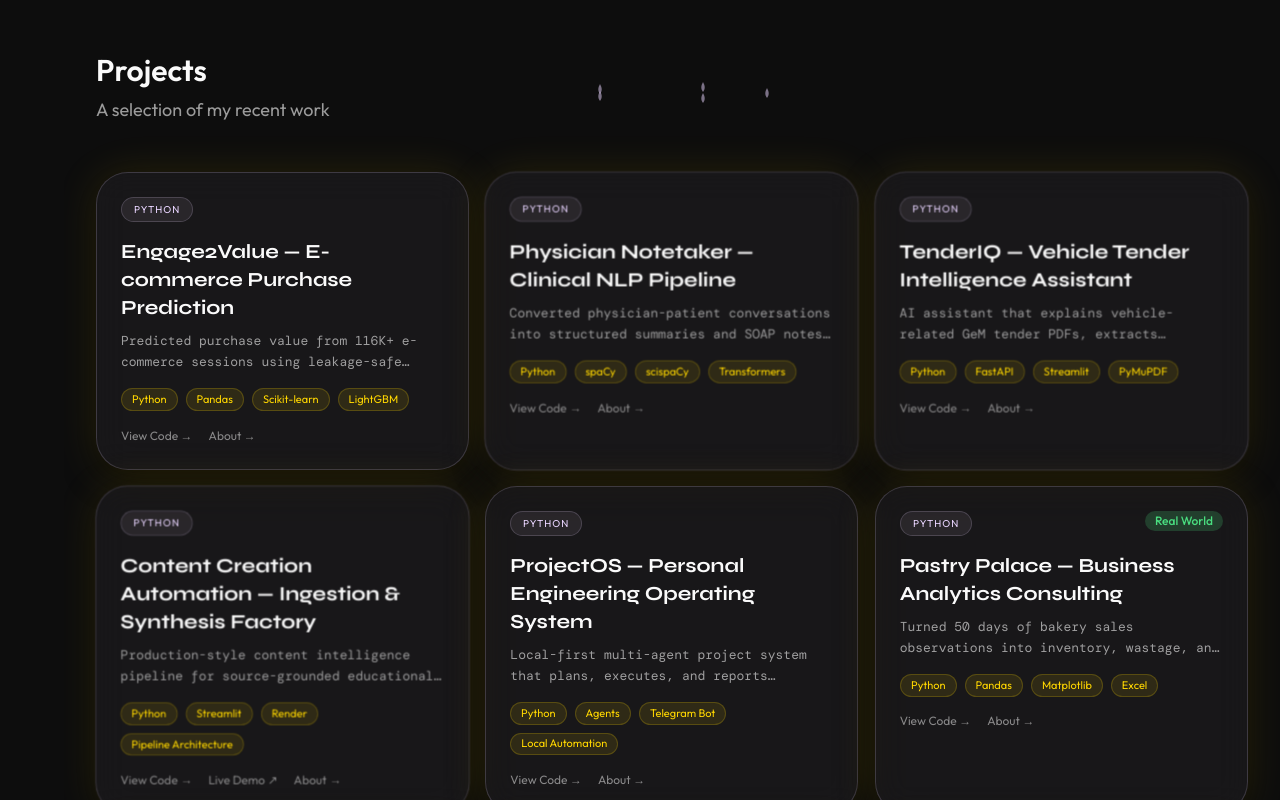
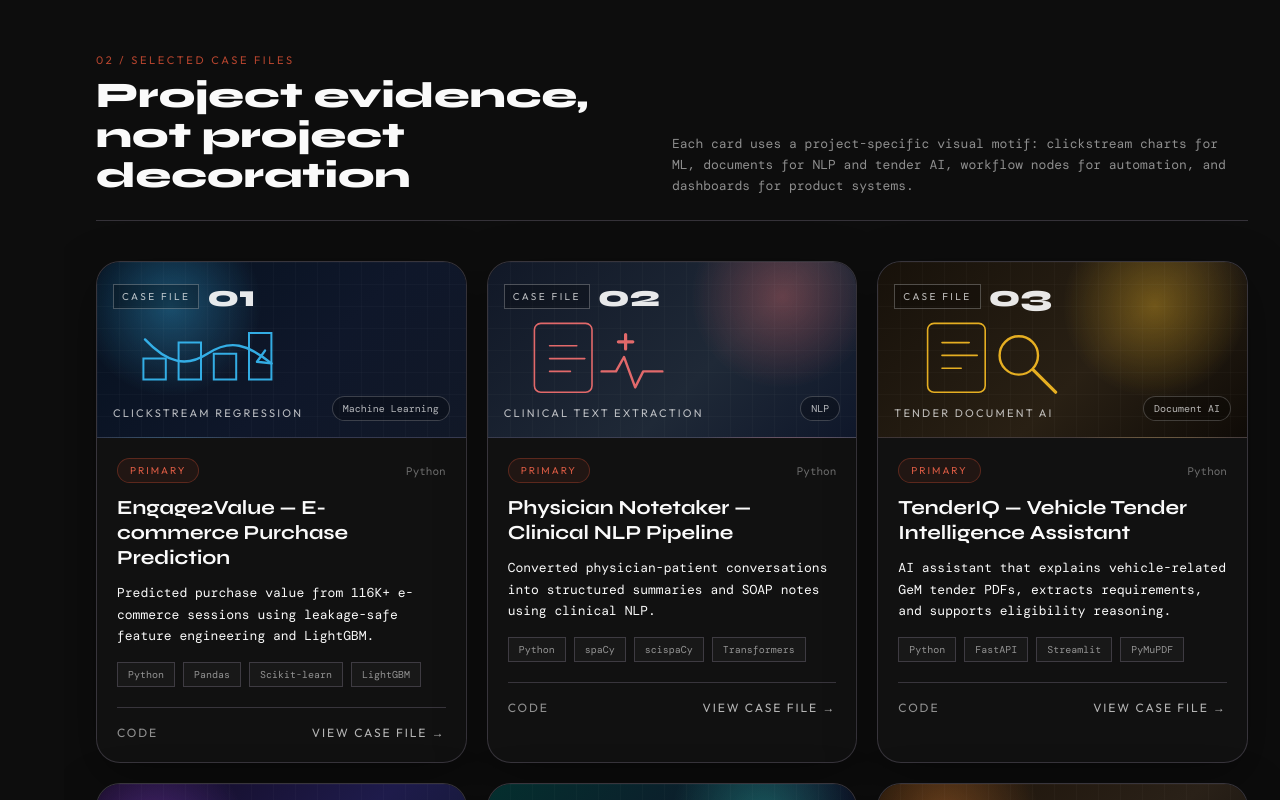
Before and after one commit to 00-Aryan/PortFolio, a Next.js app: page / in a window 1280 px wide. Shown: the part 1320-2120 px from the top of the page. Built offline with nearby package versions, Linux system fonts and the light colour scheme.

Commit message:
Redesign case file project cards

```diff
--- a/components/Projects.tsx
+++ b/components/Projects.tsx
@@ -2,124 +2,252 @@
 
 import { motion } from 'framer-motion'
 import Link from 'next/link'
-import { projects } from '@/data/projects'
+import { projects, type Project } from '@/data/projects'
+
+const visualThemes: Record<Project['visualTheme'], { background: string; accent: string }> = {
+  'ecommerce-ml': {
+    background: 'radial-gradient(circle at 20% 25%, rgba(56,189,248,0.35), transparent 28%), linear-gradient(135deg, #06111f 0%, #0f172a 58%, #111827 100%)',
+    accent: '#38bdf8',
+  },
+  'clinical-nlp': {
+    background: 'radial-gradient(circle at 80% 20%, rgba(248,113,113,0.32), transparent 28%), linear-gradient(135deg, #111827 0%, #1f2937 60%, #0f172a 100%)',
+    accent: '#f87171',
+  },
+  'tender-intelligence': {
+    background: 'radial-gradient(circle at 75% 25%, rgba(251,191,36,0.34), transparent 30%), linear-gradient(135deg, #17110a 0%, #292014 58%, #0f0b07 100%)',
+    accent: '#fbbf24',
+  },
+  'content-pipeline': {
+    background: 'radial-gradient(circle at 15% 30%, rgba(168,85,247,0.34), transparent 28%), linear-gradient(135deg, #12091f 0%, #1e1b4b 55%, #0f172a 100%)',
+    accent: '#a855f7',
+  },
+  'agent-os': {
+    background: 'radial-gradient(circle at 75% 20%, rgba(45,212,191,0.34), transparent 30%), linear-gradient(135deg, #042f2e 0%, #0f172a 58%, #020617 100%)',
+    accent: '#2dd4bf',
+  },
+  'business-analytics': {
+    background: 'radial-gradient(circle at 18% 18%, rgba(251,146,60,0.32), transparent 28%), linear-gradient(135deg, #1c1208 0%, #2a2118 60%, #0f0d0a 100%)',
+    accent: '#fb923c',
+  },
+  'recommender-system': {
+    background: 'radial-gradient(circle at 72% 18%, rgba(96,165,250,0.32), transparent 30%), linear-gradient(135deg, #07111f 0%, #172554 55%, #020617 100%)',
+    accent: '#60a5fa',
+  },
+  'daily-tracker': {
+    background: 'radial-gradient(circle at 25% 20%, rgba(74,222,128,0.3), transparent 28%), linear-gradient(135deg, #07170d 0%, #16251a 58%, #020617 100%)',
+    accent: '#4ade80',
+  },
+  'judicial-scraping': {
+    background: 'radial-gradient(circle at 80% 22%, rgba(203,213,225,0.25), transparent 30%), linear-gradient(135deg, #111111 0%, #1f2937 60%, #030712 100%)',
+    accent: '#cbd5e1',
+  },
+  'quiz-platform': {
+    background: 'radial-gradient(circle at 20% 20%, rgba(244,114,182,0.3), transparent 28%), linear-gradient(135deg, #1f0a18 0%, #312036 58%, #020617 100%)',
+    accent: '#f472b6',
+  },
+}
+
+function VisualGlyph({ theme, accent }: { theme: Project['visualTheme']; accent: string }) {
+  const stroke = accent
+
+  if (theme === 'clinical-nlp') {
+    return (
+      <svg viewBox="0 0 220 120" className="absolute inset-x-6 bottom-8 h-24 opacity-90">
+        <rect x="28" y="18" width="72" height="86" rx="8" fill="none" stroke={stroke} strokeWidth="2" />
+        <path d="M47 46h34M47 62h44M47 78h26" stroke={stroke} strokeWidth="2" strokeLinecap="round" />
+        <path d="M142 32v18M133 41h18" stroke={stroke} strokeWidth="4" strokeLinecap="round" />
+        <path d="M112 78h18l10-18 14 38 10-20h24" fill="none" stroke={stroke} strokeWidth="3" strokeLinecap="round" strokeLinejoin="round" />
+      </svg>
+    )
+  }
+
+  if (theme === 'tender-intelligence') {
+    return (
+      <svg viewBox="0 0 220 120" className="absolute inset-x-6 bottom-8 h-24 opacity-90">
+        <rect x="32" y="18" width="72" height="86" rx="8" fill="none" stroke={stroke} strokeWidth="2" />
+        <path d="M50 42h34M50 58h44M50 74h24" stroke={stroke} strokeWidth="2" strokeLinecap="round" />
+        <circle cx="146" cy="58" r="24" fill="none" stroke={stroke} strokeWidth="3" />
+        <path d="M164 76l28 28" stroke={stroke} strokeWidth="4" strokeLinecap="round" />
+      </svg>
+    )
+  }
+
+  if (theme === 'content-pipeline' || theme === 'agent-os') {
+    return (
+      <svg viewBox="0 0 220 120" className="absolute inset-x-6 bottom-8 h-24 opacity-90">
+        <circle cx="40" cy="60" r="15" fill="none" stroke={stroke} strokeWidth="3" />
+        <circle cx="110" cy="34" r="15" fill="none" stroke={stroke} strokeWidth="3" />
+        <circle cx="110" cy="86" r="15" fill="none" stroke={stroke} strokeWidth="3" />
+        <circle cx="180" cy="60" r="15" fill="none" stroke={stroke} strokeWidth="3" />
+        <path d="M55 56l40-16M55 64l40 16M125 40l40 16M125 80l40-16" stroke={stroke} strokeWidth="2" strokeLinecap="round" />
+      </svg>
+    )
+  }
+
+  if (theme === 'daily-tracker') {
+    return (
+      <svg viewBox="0 0 220 120" className="absolute inset-x-6 bottom-8 h-24 opacity-90">
+        <rect x="24" y="22" width="48" height="76" rx="8" fill="none" stroke={stroke} strokeWidth="2" />
+        <rect x="86" y="22" width="48" height="76" rx="8" fill="none" stroke={stroke} strokeWidth="2" />
+        <rect x="148" y="22" width="48" height="76" rx="8" fill="none" stroke={stroke} strokeWidth="2" />
+        <path d="M38 42h20M100 42h20M162 42h20M38 61h14M100 61h18M162 61h12" stroke={stroke} strokeWidth="2" strokeLinecap="round" />
+      </svg>
+    )
+  }
+
+  if (theme === 'judicial-scraping') {
+    return (
+      <svg viewBox="0 0 220 120" className="absolute inset-x-6 bottom-8 h-24 opacity-90">
+        <rect x="26" y="28" width="92" height="64" rx="6" fill="none" stroke={stroke} strokeWidth="2" />
+        <path d="M26 48h92M26 68h92M56 28v64M88 28v64" stroke={stroke} strokeWidth="1.5" />
+        <path d="M138 60h42M166 44l16 16-16 16" fill="none" stroke={stroke} strokeWidth="3" strokeLinecap="round" strokeLinejoin="round" />
+      </svg>
+    )
+  }
+
+  if (theme === 'quiz-platform') {
+    return (
+      <svg viewBox="0 0 220 120" className="absolute inset-x-6 bottom-8 h-24 opacity-90">
+        <rect x="34" y="18" width="72" height="86" rx="8" fill="none" stroke={stroke} strokeWidth="2" />
+        <path d="M50 44l8 8 18-20M50 72l8 8 18-20" fill="none" stroke={stroke} strokeWidth="3" strokeLinecap="round" strokeLinejoin="round" />
+        <path d="M132 86a34 34 0 1 1 58 0" fill="none" stroke={stroke} strokeWidth="3" strokeLinecap="round" />
+        <path d="M161 84l18-28" stroke={stroke} strokeWidth="3" strokeLinecap="round" />
+      </svg>
+    )
+  }
+
+  if (theme === 'recommender-system') {
+    return (
+      <svg viewBox="0 0 220 120" className="absolute inset-x-6 bottom-8 h-24 opacity-90">
+        <circle cx="48" cy="60" r="12" fill="none" stroke={stroke} strokeWidth="3" />
+        <circle cx="104" cy="34" r="12" fill="none" stroke={stroke} strokeWidth="3" />
+        <circle cx="104" cy="86" r="12" fill="none" stroke={stroke} strokeWidth="3" />
+        <circle cx="164" cy="40" r="12" fill="none" stroke={stroke} strokeWidth="3" />
+        <circle cx="174" cy="84" r="12" fill="none" stroke={stroke} strokeWidth="3" />
+        <path d="M60 56l32-16M60 64l32 16M116 36l36 4M116 84l46 0M113 45l49 31" stroke={stroke} strokeWidth="2" strokeLinecap="round" />
+      </svg>
+    )
+  }
+
+  return (
+    <svg viewBox="0 0 220 120" className="absolute inset-x-6 bottom-8 h-24 opacity-90">
+      <path d="M28 88h28V62H28v26ZM72 88h28V42H72v46ZM116 88h28V56h-28v32ZM160 88h28V30h-28v58Z" fill="none" stroke={stroke} strokeWidth="2.5" />
+      <path d="M30 38c28 30 52 35 78 18 29-19 50-12 80 12" fill="none" stroke={stroke} strokeWidth="3" strokeLinecap="round" />
+      <path d="M188 68l-18-2 10-14" fill="none" stroke={stroke} strokeWidth="3" strokeLinecap="round" strokeLinejoin="round" />
+    </svg>
+  )
+}
+
+function ProjectVisual({ project }: { project: Project }) {
+  const theme = visualThemes[project.visualTheme]
+
+  return (
+    <div className="relative h-44 overflow-hidden border-b border-nika-haki-border" style={{ background: theme.background }}>
+      <div
+        className="absolute inset-0 opacity-20"
+        style={{
+          backgroundImage:
+            'linear-gradient(rgba(250,250,250,0.12) 1px, transparent 1px), linear-gradient(90deg, rgba(250,250,250,0.12) 1px, transparent 1px)',
+          backgroundSize: '22px 22px',
+        }}
+      />
+      <div className="absolute left-4 top-4 flex items-center gap-2">
+        <span className="border border-white/25 bg-black/25 px-2 py-1 font-outfit text-[10px] uppercase tracking-[0.24em] text-white/70">
+          Case File
+        </span>
+        <span className="font-display text-3xl font-black text-white/90">{project.caseFile}</span>
+      </div>
+      <VisualGlyph theme={project.visualTheme} accent={theme.accent} />
+      <div className="absolute bottom-4 left-4 right-4 flex items-end justify-between gap-4">
+        <p className="font-outfit text-[11px] uppercase tracking-[0.2em] text-white/70">{project.visualLabel}</p>
+        <span className="rounded-full border border-white/20 bg-black/25 px-2.5 py-1 font-body text-[10px] text-white/70">
+          {project.category}
+        </span>
+      </div>
+    </div>
+  )
+}
 
 export default function Projects() {
   return (
-    <section id="projects" className="py-20 px-8">
-      <div className="max-w-7xl mx-auto">
+    <section id="projects" className="py-20 px-4 sm:px-8">
+      <div className="mx-auto max-w-7xl">
         <motion.div
-          initial={{ opacity: 0, y: 30 }}
+          initial={{ opacity: 0, y: 24 }}
           whileInView={{ opacity: 1, y: 0 }}
           viewport={{ once: true }}
-          transition={{ duration: 0.6, ease: 'easeOut' }}
-          className="mb-12 relative"
+          transition={{ duration: 0.5, ease: 'easeOut' }}
+          className="mb-10 flex flex-col justify-between gap-4 border-b border-nika-haki-border pb-6 md:flex-row md:items-end"
         >
-          <h2 className="text-3xl font-bold text-nika-white mb-2">Projects</h2>
-          <p className="text-nika-white/60 text-lg">A selection of my recent work</p>
-
-          {/* Robin flower petals */}
-          {[0, 72, 144, 216, 288].map((angle, index) => {
-            const rad = (angle * Math.PI) / 180
-            const x = 50 + 8 * Math.cos(rad)
-            const y = 50 + 8 * Math.sin(rad)
-            return (
-              <motion.svg
-                key={index}
-                className="absolute"
-                style={{ left: `${x}%`, top: `${y}%` }}
-                width="6"
-                height="10"
-                viewBox="0 0 6 10"
-                initial={{ scale: 0, opacity: 0 }}
-                whileInView={{ scale: 1, opacity: 1 }}
-                viewport={{ once: true }}
-                transition={{ delay: index * 0.1, type: 'spring', stiffness: 400, damping: 10 }}
-              >
-                <path
-                  d="M3 0 C4.5 3 6 6 3 10 C0 6 1.5 3 3 0"
-                  fill="rgba(233,213,255,0.5)"
-                />
-              </motion.svg>
-            )
-          })}
+          <div>
+            <p className="font-outfit text-[11px] uppercase tracking-[0.24em] text-[#B4442E]">02 / Selected Case Files</p>
+            <h2 className="mt-2 font-display text-3xl font-black text-nika-white md:text-4xl">Project evidence, not project decoration</h2>
+          </div>
+          <p className="max-w-xl font-body text-[13px] leading-relaxed text-nika-white/55">
+            Each card uses a project-specific visual motif: clickstream charts for ML, documents for NLP and tender AI, workflow nodes for automation, and dashboards for product systems.
+          </p>
         </motion.div>
 
-        <div className="grid grid-cols-1 md:grid-cols-2 lg:grid-cols-3 gap-4">
+        <div className="grid grid-cols-1 gap-5 md:grid-cols-2 xl:grid-cols-3">
           {projects.map((project, index) => (
-            <motion.div
+            <motion.article
               key={project.id}
-              className="glass-card p-6"
-              whileInView={{ opacity: 1, y: 0, scale: 1 }}
-              initial={{ opacity: 0, y: 40, scale: 0.95 }}
+              className="group overflow-hidden rounded-[24px] border border-nika-haki-border bg-[#111111] shadow-[0_16px_50px_rgba(0,0,0,0.35)] transition-transform duration-300 hover:-translate-y-1"
+              whileInView={{ opacity: 1, y: 0 }}
+              initial={{ opacity: 0, y: 28 }}
               viewport={{ once: true, margin: '-80px' }}
-              transition={{
-                type: 'spring',
-                stiffness: 200,
-                damping: 18,
-                delay: index * 0.12,
-              }}
+              transition={{ duration: 0.45, delay: index * 0.05, ease: 'easeOut' }}
             >
-                <div className="flex items-start justify-between mb-4">
-                  <span className="bg-nika-haki border border-nika-haki-border text-nika-haki-text font-outfit text-[10px] tracking-widest uppercase rounded-full px-3 py-1">
-                    {project.techStack[0]}
+              <ProjectVisual project={project} />
+
+              <div className="p-5">
+                <div className="mb-3 flex items-center justify-between gap-3">
+                  <span className="rounded-full border border-[#B4442E]/40 bg-[#B4442E]/10 px-3 py-1 font-outfit text-[10px] uppercase tracking-[0.2em] text-[#D85A43]">
+                    {project.priority}
                   </span>
-                  {project.slug === 'pastry-palace' && (
-                    <span className="inline-flex items-center px-2.5 py-0.5 rounded-full text-xs font-medium bg-nika-green/20 text-nika-green">
-                      Real World
-                    </span>
-                  )}
+                  <span className="font-body text-[11px] text-nika-white/40">{project.techStack[0]}</span>
                 </div>
 
-                <h3 className="font-display font-bold text-xl text-nika-white mb-2">
-                  {project.title}
-                </h3>
+                <h3 className="font-display text-xl font-bold leading-tight text-nika-white">{project.title}</h3>
+                <p className="mt-3 min-h-[58px] font-body text-[13px] leading-relaxed text-nika-white/58">{project.tagline}</p>
 
-                <p className="font-body text-[13px] text-nika-white/60 mb-4 line-clamp-2 leading-relaxed">
-                  {project.tagline}
-                </p>
-
-                <div className="flex flex-wrap gap-2 mb-4">
+                <div className="mt-4 flex flex-wrap gap-2">
                   {project.techStack.slice(0, 4).map((tech) => (
-                    <span
-                      key={tech}
-                      className="bg-nika-gold/10 border border-nika-gold/20 text-nika-gold font-outfit text-[11px] rounded-full px-2.5 py-0.5"
-                    >
+                    <span key={tech} className="border border-nika-haki-border bg-white/[0.03] px-2.5 py-1 font-body text-[10px] text-nika-white/55">
                       {tech}
                     </span>
                   ))}
                 </div>
 
-                <div className="flex items-center gap-4">
-                  <motion.a
+                <div className="mt-5 flex items-center gap-4 border-t border-nika-haki-border pt-4">
+                  <a
                     href={project.githubUrl}
                     target="_blank"
                     rel="noopener noreferrer"
-                    whileHover={{ x: 4, color: '#FFD700' }}
-                    className="font-outfit text-[12px] text-nika-white/50"
+                    className="font-outfit text-[12px] uppercase tracking-[0.16em] text-nika-white/55 transition-colors hover:text-[#D85A43]"
                   >
-                    View Code →
-                  </motion.a>
+                    Code
+                  </a>
                   {project.liveUrl && (
-                    <motion.a
+                    <a
                       href={project.liveUrl}
                       target="_blank"
                       rel="noopener noreferrer"
-                      whileHover={{ x: 4, color: '#FFD700' }}
-                      className="font-outfit text-[12px] text-nika-white/50"
+                      className="font-outfit text-[12px] uppercase tracking-[0.16em] text-nika-white/55 transition-colors hover:text-[#D85A43]"
                     >
-                      Live Demo ↗
-                    </motion.a>
+                      Live
+                    </a>
                   )}
                   <Link
                     href={`/projects/${project.slug}`}
-                    className="font-outfit text-[12px] text-nika-white/50 hover:text-nika-gold"
+                    className="ml-auto font-outfit text-[12px] uppercase tracking-[0.16em] text-nika-white/70 transition-colors hover:text-[#D85A43]"
                   >
-                    About →
+                    View Case File →
                   </Link>
                 </div>
-              </motion.div>
-            ))}
+              </div>
+            </motion.article>
+          ))}
         </div>
       </div>
     </section>
```
